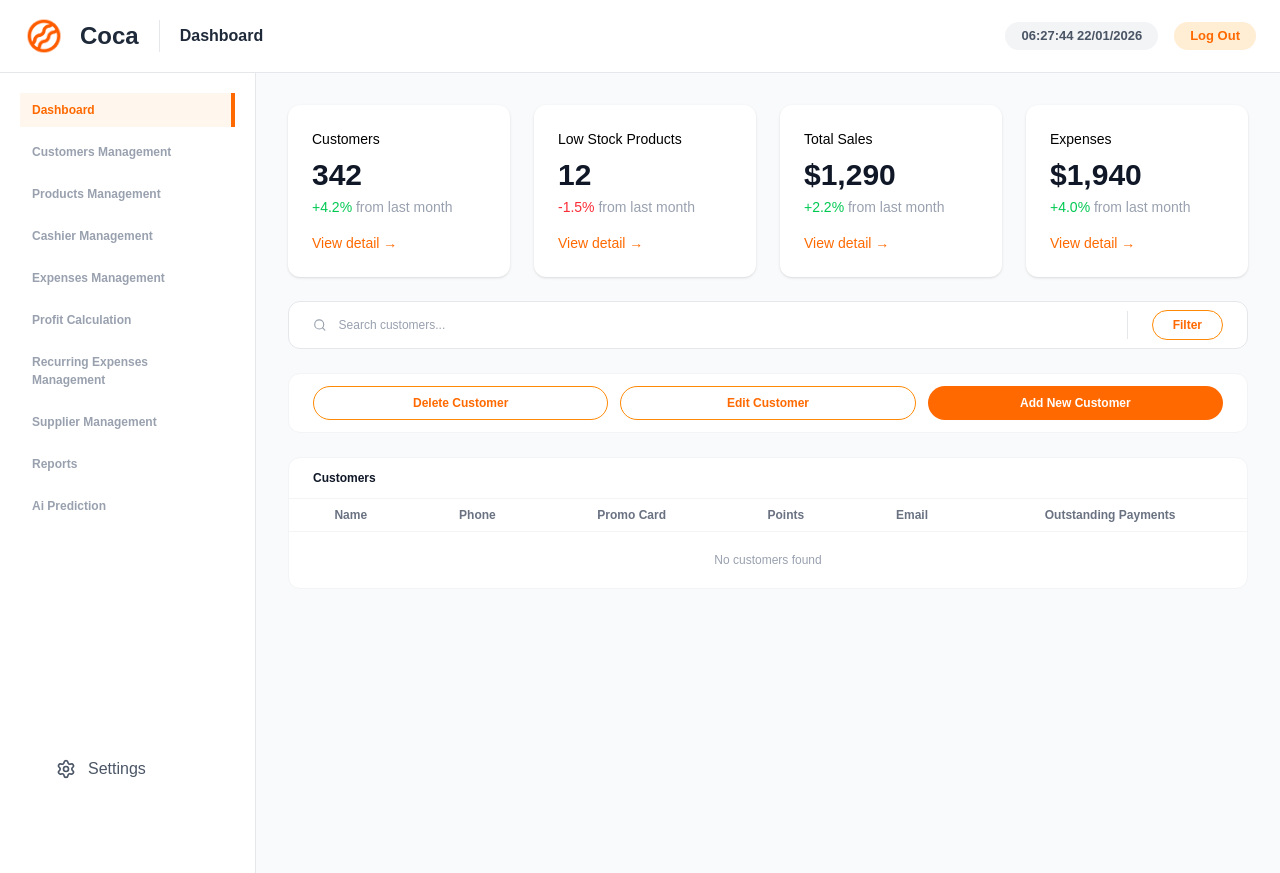
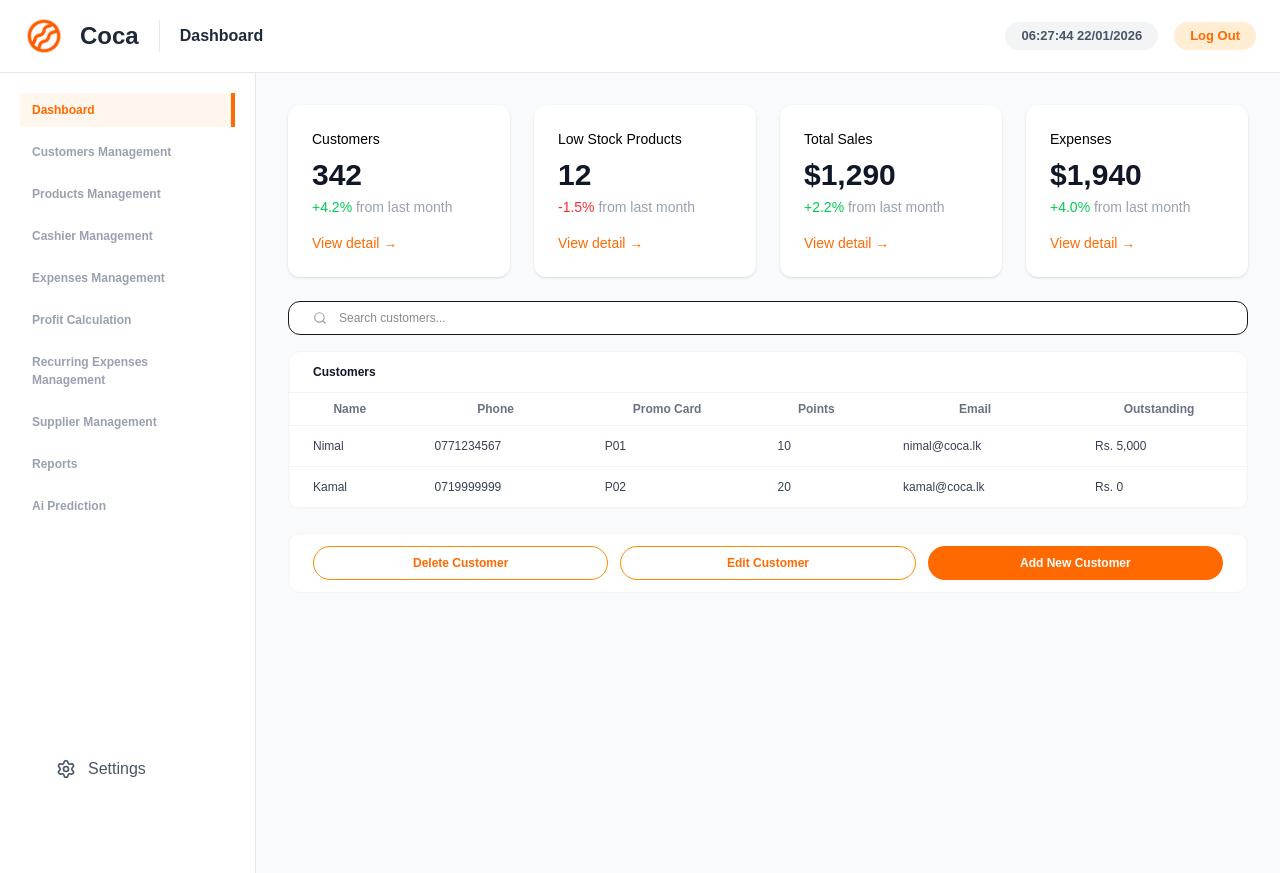
Before and after one commit to LTI-INTERNS/pos-micro-sass, a Next.js app: page /Customermanagement in a window 1280 px wide. Built offline with nearby package versions, Linux system fonts and the light colour scheme.

Commit message:
Fix(Searchbar) fix reusable searchbar

```diff
--- /dev/null
+++ b/app/Customermanagement/data.ts
@@ -0,0 +1,30 @@
+export type Customer = {
+  id: number;
+  name: string;
+  phone: string;
+  promoCard: string;
+  points: number;
+  email: string;
+  outstanding: number;
+};
+
+export const customersData: Customer[] = [
+  {
+    id: 1,
+    name: "Nimal",
+    phone: "0771234567",
+    promoCard: "P01",
+    points: 10,
+    email: "nimal@coca.lk",
+    outstanding: 5000,
+  },
+  {
+    id: 2,
+    name: "Kamal",
+    phone: "0719999999",
+    promoCard: "P02",
+    points: 20,
+    email: "kamal@coca.lk",
+    outstanding: 0,
+  },
+];
--- a/app/Customermanagement/page.tsx
+++ b/app/Customermanagement/page.tsx
@@ -1,17 +1,45 @@
-import DashboardLayout from "../components/dashboard_layout";
-import SearchBar from "../components/searchbar";
-import CustomerActionsBar from "../components/customer-actions";
-import CustomersTable from "../components/customers-table";
-import StatCardGrid from "../components/StatCardGrid";
+"use client";
+
+import { useMemo, useState } from "react";
+import DashboardLayout from "@/app/components/dashboard_layout";
+import SearchBar from "@/app/components/common/Search-bar";
+import CustomerActionsBar from "@/app/components/customer-actions";
+import CustomersTable from "@/app/components/customers-table";
+import StatCardGrid from "@/app/components/StatCardGrid";
+import { filterRows } from "@/app/components/common/filterRows";
+import { customersData } from "@/app/Customermanagement/data";
 
 export default function CustomersPage() {
+  const [query, setQuery] = useState("");
+
+  const filteredCustomers = useMemo(() => {
+    return filterRows(customersData, query, [
+      "name",
+      "phone",
+      "email",
+      "promoCard",
+    ]);
+  }, [query]);
+
   return (
     <DashboardLayout>
       <div className="w-full space-y-6">
+        {/* Stats */}
         <StatCardGrid />
-        <SearchBar />
+
+        {/* Search + Table */}
+        <div className="space-y-4">
+          <SearchBar
+            value={query}
+            onChange={setQuery}
+            placeholder="Search customers..."
+          />
+
+          <CustomersTable customers={filteredCustomers} />
+        </div>
+
+        {/* Actions */}
         <CustomerActionsBar />
-        <CustomersTable customers={[]} />
       </div>
     </DashboardLayout>
   );
--- /dev/null
+++ b/app/components/Cashier-table.tsx
@@ -0,0 +1,51 @@
+"use client";
+
+import CommonTable, { Column } from "@/app/components/common/CommonTable";
+
+type Cashier = {
+  id: number;
+  name: string;
+  cashno: number;
+  totalre: number;
+  email: string;
+  password: string;
+  pin: number;
+};
+
+type Props = {
+  cashiers: Cashier[];
+};
+
+export default function CashiersTable({ cashiers }: Props) {
+  const columns: Column<Cashier>[] = [
+    { key: "id", label: "ID" },
+    { key: "name", label: "Name" },
+    { key: "cashno", label: "Cashier No" },
+    {
+      key: "totalre",
+      label: "Total Revenue",
+      render: (c) => `Rs. ${c.totalre.toLocaleString()}`,
+    },
+    { key: "email", label: "Email" },
+    {
+      key: "password",
+      label: "Password",
+      render: () => "••••••",
+    },
+    {
+      key: "pin",
+      label: "PIN",
+      align: "right",
+      render: () => "****",
+    },
+  ];
+
+  return (
+    <CommonTable
+      title="Cashiers"
+      data={cashiers}
+      columns={columns}
+      emptyMessage="No cashiers found"
+    />
+  );
+}
--- a/app/components/CommonTable.tsx
+++ b/app/components/common/CommonTable.tsx
@@ -9,23 +9,23 @@ export type Column<T> = {
   render?: (row: T) => React.ReactNode;
 };
 
-type CommonTableProps<T> = {
+type Props<T> = {
   title?: string;
   data: T[];
   columns: Column<T>[];
   emptyMessage?: string;
 };
 
-export default function CommonTable<T>({
+function CommonTableInner<T>({
   title,
   data,
   columns,
   emptyMessage = "No data found",
-}: CommonTableProps<T>) {
+}: Props<T>) {
   return (
     <section className="bg-white rounded-xl border border-gray-100">
       {title && (
-        <div className="flex items-center justify-between px-6 py-3">
+        <div className="px-6 py-3">
           <h2 className="text-xs font-semibold text-gray-900">
             {title}
           </h2>
@@ -48,10 +48,10 @@ export default function CommonTable<T>({
           </thead>
 
           <tbody>
-            {data.map((row, index) => (
+            {data.map((row: any) => (
               <tr
-                key={index}
-                className="border-b border-gray-100 hover:bg-gray-50 transition"
+                key={row.id}
+                className="border-b border-gray-100 hover:bg-gray-50"
               >
                 {columns.map((col) => (
                   <td
@@ -70,7 +70,7 @@ export default function CommonTable<T>({
               <tr>
                 <td
                   colSpan={columns.length}
-                  className="px-6 py-5 text-center text-gray-400 text-xs"
+                  className="px-6 py-5 text-center text-gray-400"
                 >
                   {emptyMessage}
                 </td>
@@ -82,3 +82,6 @@ export default function CommonTable<T>({
     </section>
   );
 }
+
+const CommonTable = React.memo(CommonTableInner) as typeof CommonTableInner;
+export default CommonTable;
--- /dev/null
+++ b/app/components/common/Search-bar.tsx
@@ -0,0 +1,40 @@
+"use client";
+
+import { Search } from "lucide-react";
+
+type Props = {
+  value: string;
+  onChange: (value: string) => void;
+  placeholder?: string;
+  showFilter?: boolean;
+  onFilter?: () => void;
+};
+
+export default function SearchBar({
+  value,
+  onChange,
+  placeholder = "Search...",
+  showFilter = false,
+  onFilter,
+}: Props) {
+  return (
+    <div className="bg-white border rounded-xl px-6 py-2 flex items-center gap-3">
+      <Search size={14} className="text-gray-400" />
+      <input
+        value={value}
+        onChange={(e) => onChange(e.target.value)}
+        placeholder={placeholder}
+        className="flex-1 text-xs outline-none"
+      />
+
+      {showFilter && (
+        <button
+          onClick={onFilter}
+          className="border border-orange-400 text-orange-500 text-xs px-4 py-1 rounded-full"
+        >
+          Filter
+        </button>
+      )}
+    </div>
+  );
+}
--- /dev/null
+++ b/app/components/common/filterRows.ts
@@ -0,0 +1,14 @@
+export function filterRows<T>(
+  rows: T[],
+  query: string,
+  keys: (keyof T)[]
+): T[] {
+  const q = query.trim().toLowerCase();
+  if (!q) return rows;
+
+  return rows.filter((row) =>
+    keys.some((key) =>
+      String(row[key] ?? "").toLowerCase().includes(q)
+    )
+  );
+}
--- a/app/components/customers-table.tsx
+++ b/app/components/customers-table.tsx
@@ -1,23 +1,7 @@
-"use client";
+import CommonTable, { Column } from "@/app/components/common/CommonTable";
+import { Customer } from "@/app/Customermanagement/data";
 
-import CommonTable, { Column } from "@/app/components/CommonTable";
-
-type Customer = {
-  id: number;
-  name: string;
-  phone: string;
-  promoCard: string;
-  points: number;
-  email: string;
-  outstanding: number;
-};
-
-type Props = {
-  customers: Customer[];
-};
-
-export default function CustomersTable({ customers }: Props) {
-  const columns: Column<Customer>[] = [
+const customerColumns: Column<Customer>[] = [
   { key: "name", label: "Name" },
   { key: "phone", label: "Phone" },
   { key: "promoCard", label: "Promo Card" },
@@ -25,27 +9,18 @@ export default function CustomersTable({ customers }: Props) {
   { key: "email", label: "Email" },
   {
     key: "outstanding",
-      label: "Outstanding Payments",
+    label: "Outstanding",
     align: "right",
-      render: (c) => (
-        <>
-          <div className="font-semibold text-gray-900">
-            ${c.outstanding.toLocaleString()}
-          </div>
-          <div className="text-[10px] font-medium text-green-500">
-            ${c.outstanding.toLocaleString()}
-          </div>
-        </>
-      ),
+    render: (c) => `Rs. ${c.outstanding.toLocaleString()}`,
   },
 ];
 
+export default function CustomersTable({ customers }: { customers: Customer[] }) {
   return (
     <CommonTable
       title="Customers"
       data={customers}
-      columns={columns}
-      emptyMessage="No customers found"
+      columns={customerColumns}
     />
   );
 }
--- a/app/components/searchbar.tsx
+++ b/app/components/searchbar.tsx
@@ -1,61 +1,33 @@
 "use client";
 
-import { useState } from "react";
-import { Search } from "lucide-react";
+import { useMemo, useState } from "react";
+import SearchBar from "@/app/components/common/Search-bar";
+import CustomersTable from "@/app/components/customers-table";
 
-type SearchBarProps = {
-  placeholder?: string;
-  onSearch?: (value: string) => void;
-  onFilter?: () => void;
-};
+import { Customer } from "@/app/Customermanagement/data";
 
-export default function SearchBar({
-  placeholder = "Search customers...",
-  onSearch,
-  onFilter,
-}: SearchBarProps) {
-  const [value, setValue] = useState("");
+export default function CustomersPage() {
+  const [query, setQuery] = useState("");
 
-  function handleChange(e: React.ChangeEvent<HTMLInputElement>) {
-    const next = e.target.value;
-    setValue(next);
-    onSearch?.(next);
-  }
+  const customers = [
+  ];
 
-  function handleSubmit(e: React.FormEvent) {
-    e.preventDefault();
-    onSearch?.(value);
-  }
+  const filtered = useMemo(() => {
+    const q = query.toLowerCase();
+    return customers.filter((c) => c.name.toLowerCase().includes(q) || c.phone.includes(q));
+  }, [customers, query]);
 
   return (
-    <form
-      onSubmit={handleSubmit}
-      className="w-full bg-white rounded-xl border border-gray-200 overflow-hidden"
-    >
-      <div className="flex items-center">
-        <div className="flex items-center gap-3 flex-1 px-6 py-2">
-          <Search size={14} className="text-gray-400" />
-          <input
-            value={value}
-            onChange={handleChange}
-            placeholder={placeholder}
-            className="w-full text-xs text-gray-700 placeholder:text-gray-400 outline-none"
-          />
-        </div>
+    <div className="space-y-4">
+      <SearchBar
+        placeholder="Search customers..."
+        value={query}
+        onChange={setQuery}
+        onFilter={() => console.log("open filter popup")}
+        debounceMs={200}
+      />
 
-        <div className="h-7 w-px bg-gray-200" />
-
-        <div className="px-6 py-2">
-          <button
-            type="button"
-            onClick={onFilter}
-            className="rounded-full border border-orange-400 px-5 py-1.5 text-xs font-semibold text-orange-500
-                       hover:bg-orange-50 transition"
-          >
-            Filter
-          </button>
-        </div>
-      </div>
-    </form>
+      <CustomersTable customers={filtered} />
+    </div>
   );
 }
```
Lines whose indentation alone changed are shown as unchanged.
